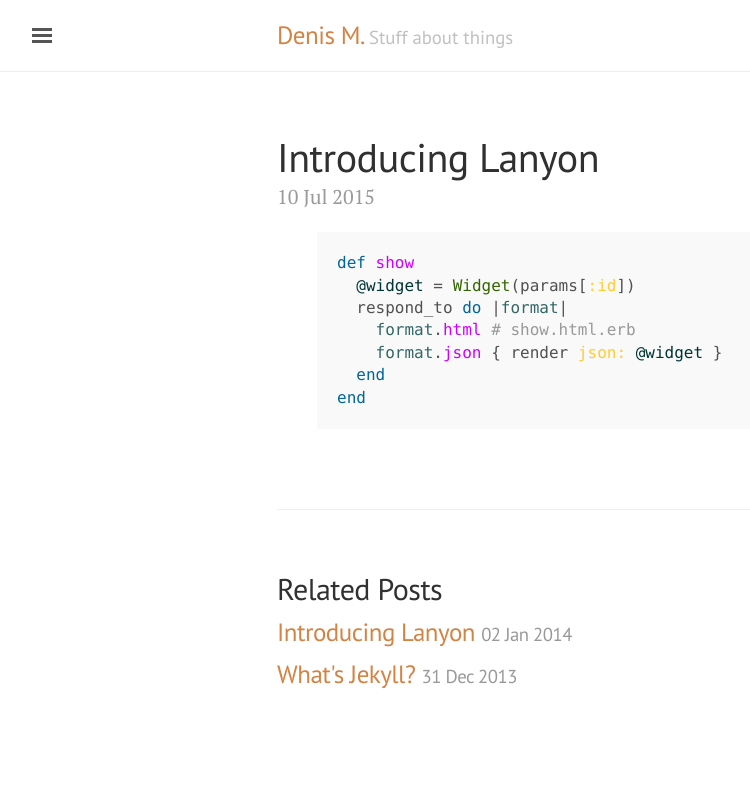
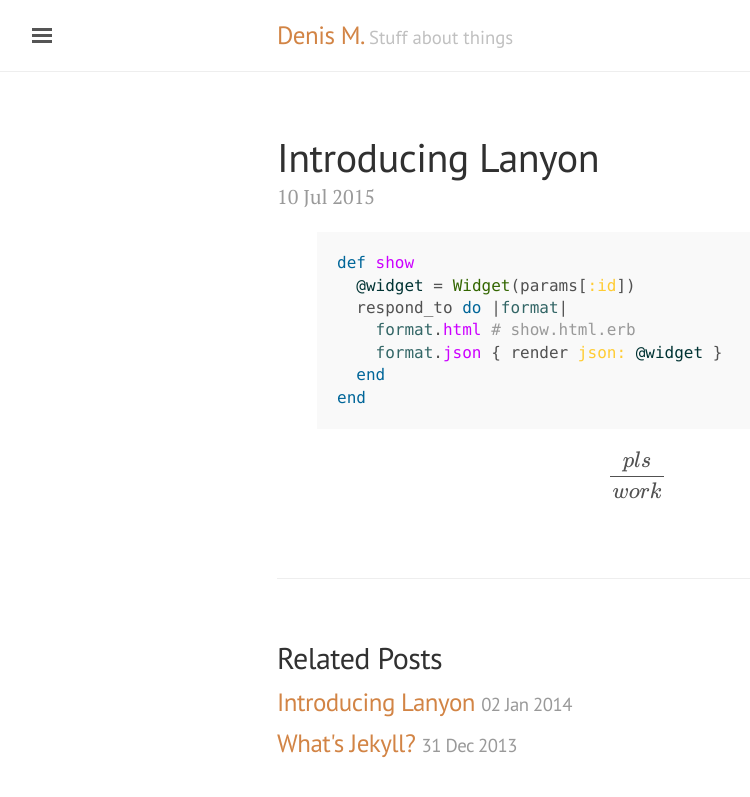
Before and after one commit to denmil/denmil.github.io, a Jekyll site: the page built from _posts/2015-07-10-example.md, in a window 1280 px wide. Shown: the top 797 px of the page, without its empty margins (3-753 px from the left). Built offline with Jekyll 4.4.1, drawn with Linux system fonts in a browser that asks for light colours; formulas are drawn with MathJax 3.

Commit message:
Latex check

```diff
--- a/_posts/2015-07-10-example.md
+++ b/_posts/2015-07-10-example.md
@@ -12,3 +12,5 @@
   end
 end
 {% endhighlight %}
+
+$$\frac{pls}{work}$$
```
